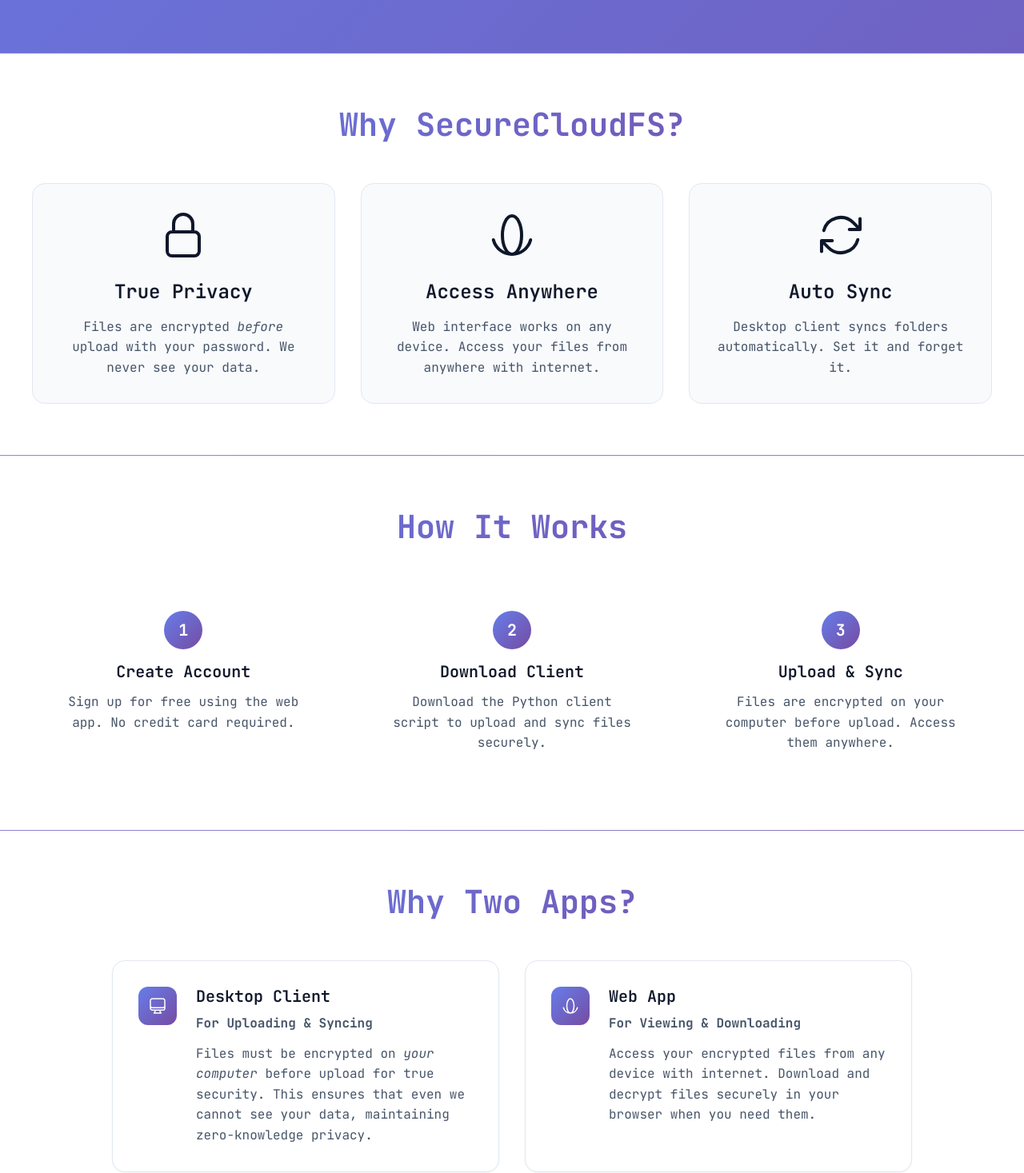
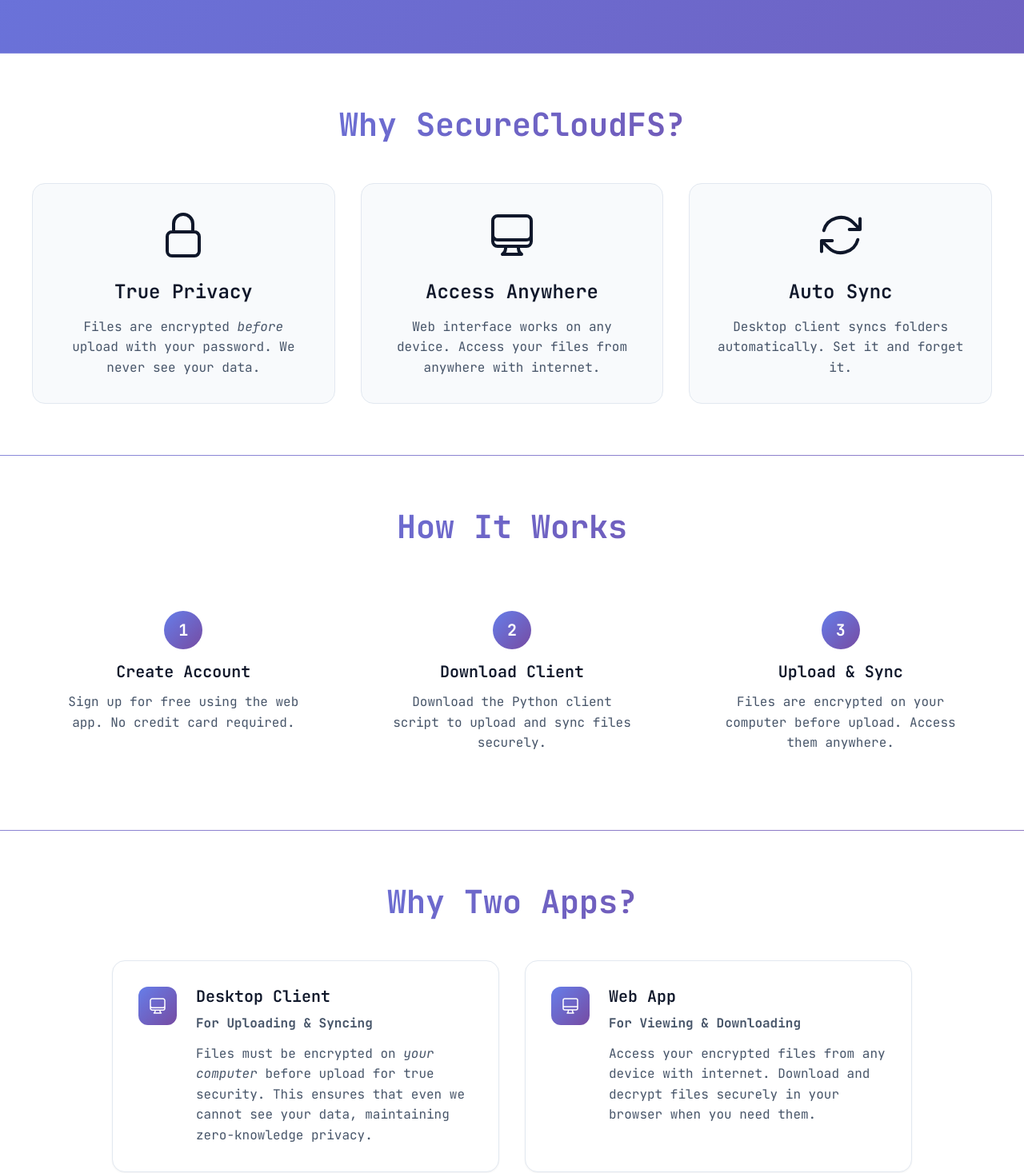
Before and after one commit to Jozefhdez/SecureCloudFS, a React (Vite) app in the folder web/: page / in a window 1280 px wide. Shown: the part 1011-2478 px from the top of the page at 80% size. Built offline with nearby package versions, Linux system fonts and the light colour scheme; no server answers.

Commit message:
fix: change landing page icons

```diff
--- a/web/src/pages/Landing.tsx
+++ b/web/src/pages/Landing.tsx
@@ -92,7 +92,7 @@ export default function LandingPage() {
             <div className="feature-card">
               <div className="feature-icon green">
                 <svg xmlns="http://www.w3.org/2000/svg" fill="none" viewBox="0 0 24 24" strokeWidth={1.5} stroke="currentColor">
-                  <path strokeLinecap="round" strokeLinejoin="round" d="M12 21a9.004 9.004 0 008.716-6.747M12 21a9.004 9.004 0 01-8.716-6.747M12 21c2.485 0 4.5-4.03 4.5-9S14.485 3 12 3s-4.5 4.03-4.5 9 2.015 9 4.5 9z" />
+                  <path strokeLinecap="round" strokeLinejoin="round" d="M9 17.25v1.007a3 3 0 01-.879 2.122L7.5 21h9l-.621-.621A3 3 0 0115 18.257V17.25m6-12V15a2.25 2.25 0 01-2.25 2.25H5.25A2.25 2.25 0 013 15V5.25m18 0A2.25 2.25 0 0018.75 3H5.25A2.25 2.25 0 003 5.25m18 0V12a2.25 2.25 0 01-2.25 2.25H5.25A2.25 2.25 0 013 12V5.25" />
                 </svg>
               </div>
               <h3>Access Anywhere</h3>
@@ -167,7 +167,7 @@ export default function LandingPage() {
             <div className="explanation-card">
               <div className="explanation-icon">
                 <svg xmlns="http://www.w3.org/2000/svg" fill="none" viewBox="0 0 24 24" strokeWidth={1.5} stroke="currentColor">
-                  <path strokeLinecap="round" strokeLinejoin="round" d="M12 21a9.004 9.004 0 008.716-6.747M12 21a9.004 9.004 0 01-8.716-6.747M12 21c2.485 0 4.5-4.03 4.5-9S14.485 3 12 3s-4.5 4.03-4.5 9 2.015 9 4.5 9z" />
+                  <path strokeLinecap="round" strokeLinejoin="round" d="M9.75 17L9 20l-1 1h8l-1-1-.75-3M3 13h18M5 17h14a2 2 0 002-2V5a2 2 0 00-2-2H5a2 2 0 00-2 2v10a2 2 0 002 2z" />
                 </svg>
               </div>
               <div className="explanation-text">
```
